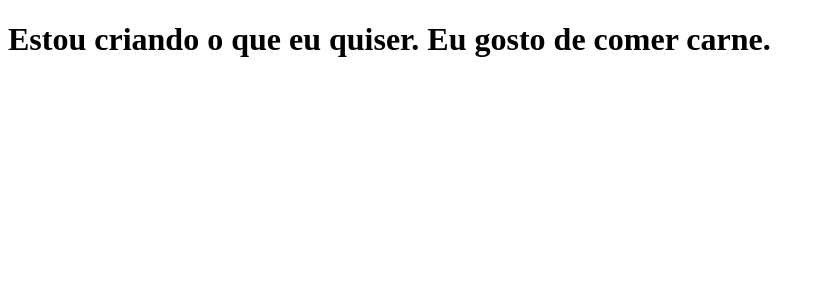
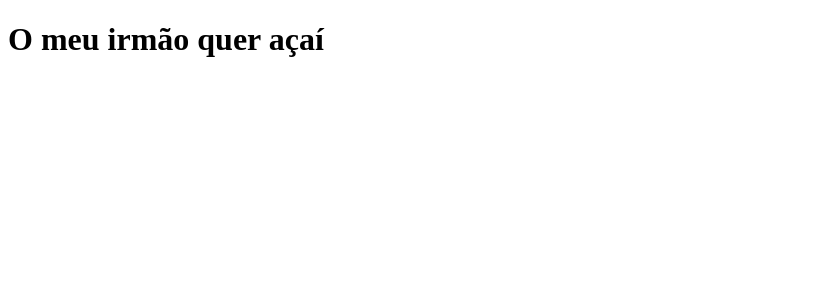
Before and after one commit to lonestarb/lp-tabnews, a Next.js app: page / in a window 1280 px wide. Shown: the top 300 px of the page, without its empty margins (0-825 px from the left). Built offline with nearby package versions, Linux system fonts and the light colour scheme.

Commit message:
mostrando para meu irmão

```diff
--- a/pages/index.js
+++ b/pages/index.js
@@ -1,5 +1,5 @@
 function Home() {
-  return <h1>Estou criando o que eu quiser. Eu gosto de comer carne.</h1>;
+  return <h1>O meu irmão quer açaí</h1>;
 }
 
 export default Home;
```
